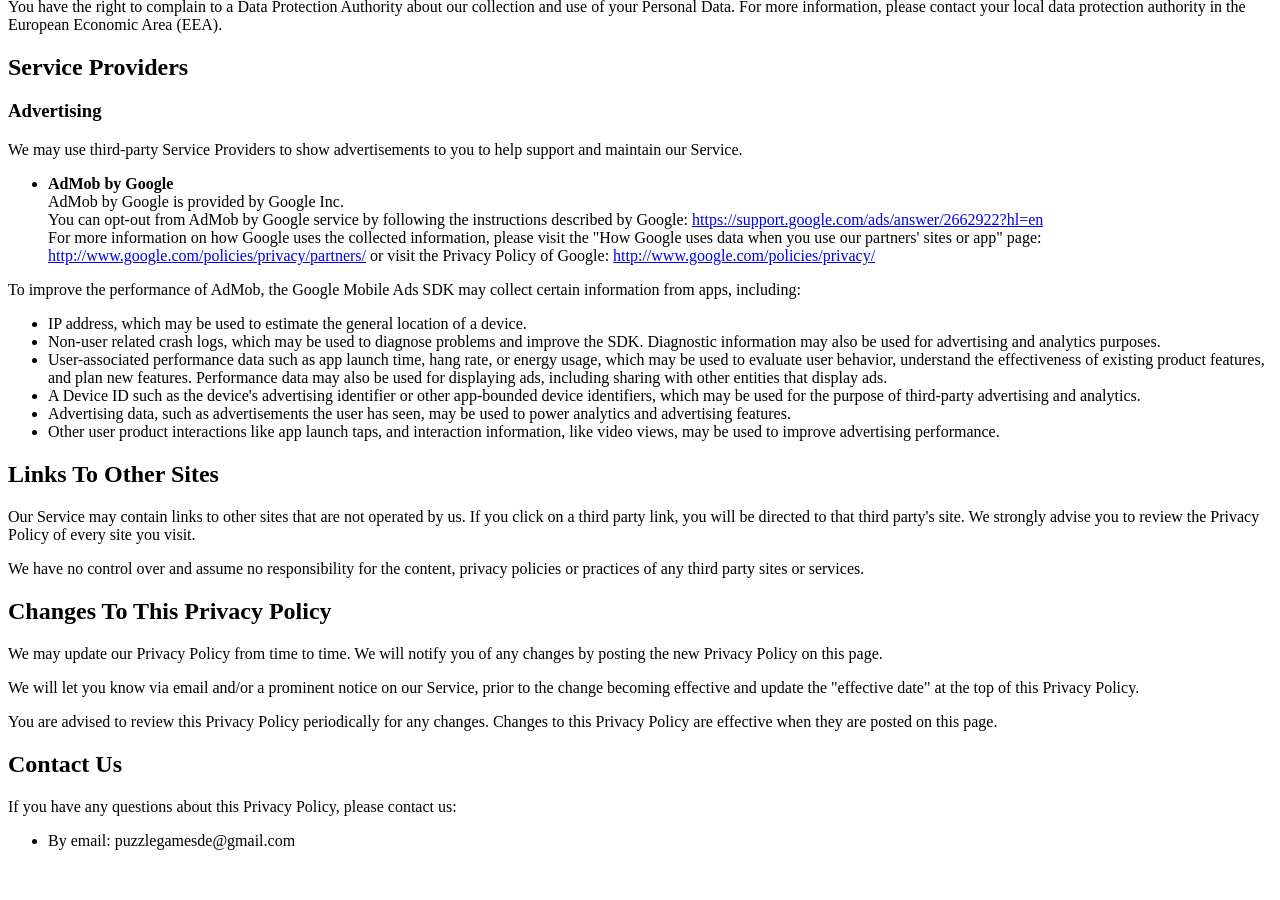
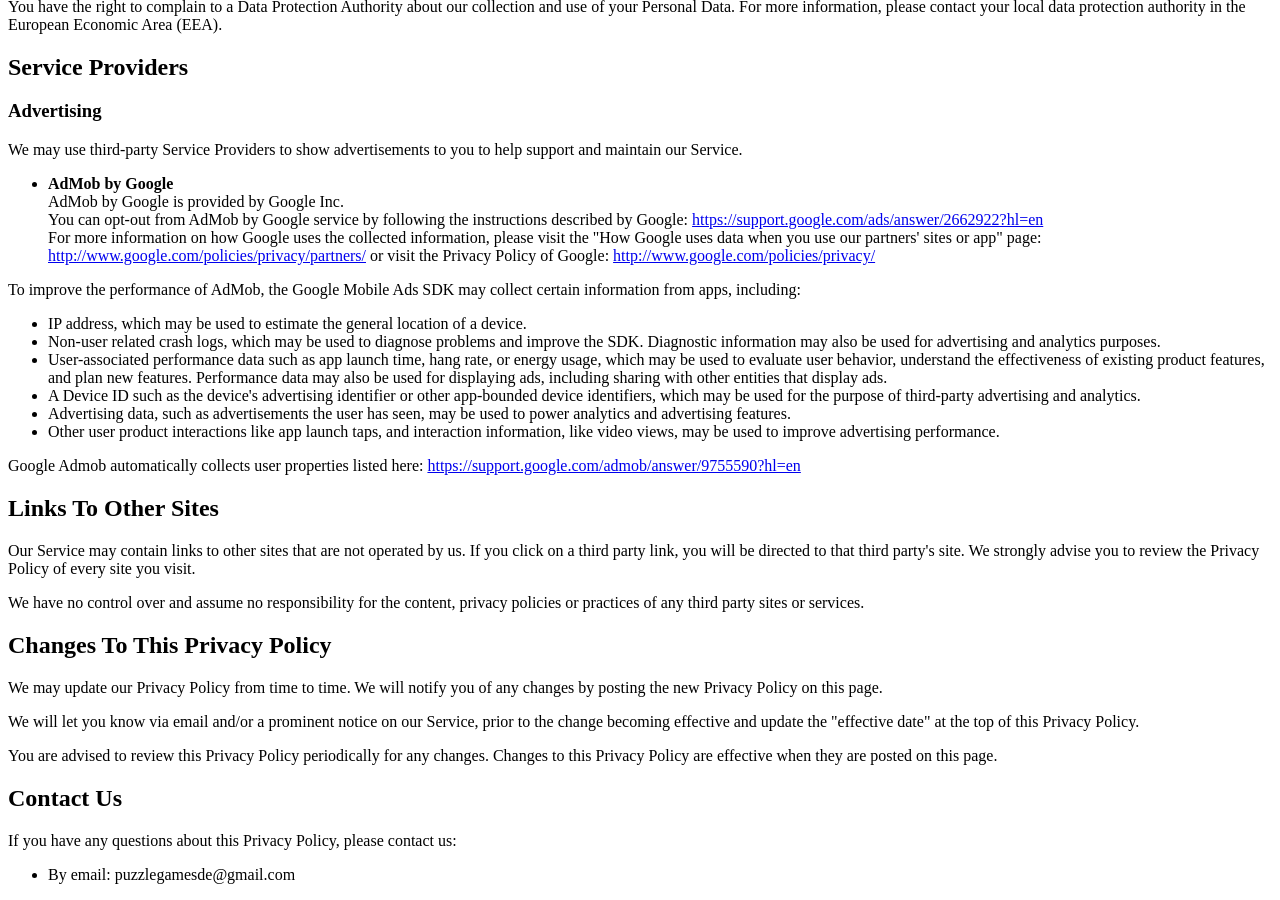
Before and after one commit to puzzlegamesde/puzzlegamesde.github.io, a Jekyll site: the page privacy-policy.html, which Jekyll copies as it is, in a window 1280 px wide and 900 px high, scrolled down 2140 px. Built offline with Jekyll 4.4.1, drawn with Linux system fonts in a browser that asks for light colours; before the commit the page ends 3006 px from its top, so only the background shows below that.

Commit message:
Update privacy-policy.html

```diff
--- a/privacy-policy.html
+++ b/privacy-policy.html
@@ -84,6 +84,7 @@
 <li>Advertising data, such as advertisements the user has seen, may be used to power analytics and advertising features.</li>
 <li>Other user product interactions like app launch taps, and interaction information, like video views, may be used to improve advertising performance.</li>
 </ul>
+<p>Google Admob automatically collects user properties listed here: <a href="https://support.google.com/admob/answer/9755590?hl=en">https://support.google.com/admob/answer/9755590?hl=en</a></p>
 <h2 id="-links-to-other-sites-"><strong>Links To Other Sites</strong></h2>
 <p>Our Service may contain links to other sites that are not operated by us. If you click on a third party link, you will be directed to that third party&#39;s site. We strongly advise you to review the Privacy Policy of every site you visit.</p>
 <p>We have no control over and assume no responsibility for the content, privacy policies or practices of any third party sites or services.</p>
```
